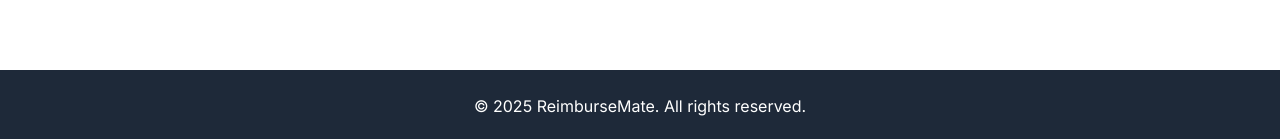
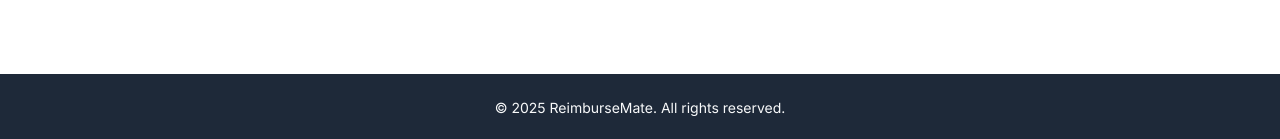
Before and after one commit to vlrnsnk/reimburse-mate, a React (Vite) app in the folder frontend/: page / in a window 1280 px wide. Shown: the part 658-797 px from the top of the page. Built offline with nearby package versions, Linux system fonts and the light colour scheme.

Commit message:
Adjust Footer style

```diff
--- a/frontend/src/components/Footer/Footer.tsx
+++ b/frontend/src/components/Footer/Footer.tsx
@@ -1,7 +1,7 @@
 const Footer: React.FC = () => {
   return (
-    <footer className="bg-gray-800 text-white py-6 mt-auto">
-      <div className="container mx-auto px-4 text-center">
+    <footer className="bg-gray-800 text-gray-50 py-6 mt-auto">
+      <div className="container mx-auto px-4 text-center text-sm">
         <p>
           &copy; {new Date().getFullYear()} ReimburseMate. All rights reserved.
         </p>
```
